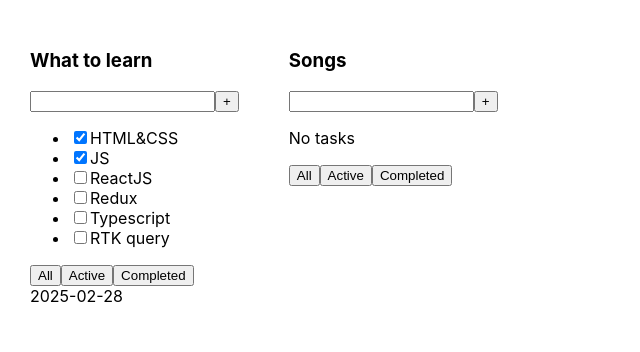
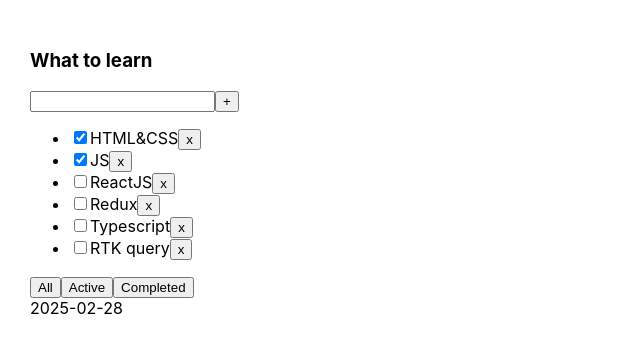
Before and after one commit to eliseevais/repeat-todolist, a React (Vite) app: page / in a window 1280 px wide. Shown: the top 352 px of the page, without its empty margins (0-640 px from the left). Built offline with nearby package versions, Linux system fonts and the light colour scheme.

Commit message:
sprint 01 week 02: add logic in TodolistItem, refactor Button

```diff
--- a/src/App.tsx
+++ b/src/App.tsx
@@ -1,24 +1,39 @@
 import './App.css'
-import {TodolistItem} from "./components/todolistItem.tsx";
-import {TaskType} from "./types.ts";
+import {TaskType, TodolistItem} from "./components/todolistItem.tsx";
+import {useState} from "react";
+
+export type FilterValuesTypes = "all" | "active" | "completed";
 
 export const App = () => {
 
   const tasks1: TaskType[] = [
-    { id: 1, title: 'HTML&CSS', isDone: true },
-    { id: 2, title: 'JS', isDone: true },
-    { id: 3, title: 'ReactJS', isDone: false },
-    { id: 4, title: 'Redux', isDone: false },
-    { id: 5, title: 'Typescript', isDone: false },
-    { id: 6, title: 'RTK query', isDone: false },
+    {id: 1, title: 'HTML&CSS', isDone: true},
+    {id: 2, title: 'JS', isDone: true},
+    {id: 3, title: 'ReactJS', isDone: false},
+    {id: 4, title: 'Redux', isDone: false},
+    {id: 5, title: 'Typescript', isDone: false},
+    {id: 6, title: 'RTK query', isDone: false},
   ]
 
-  const tasks2: TaskType[] = []
+  const [tasks, setTasks] = useState<TaskType[]>(tasks1);
+
+  const removeTask = (id: number) => {
+    const newTasks: TaskType[] = [];
+    for (let i = 0; i < tasks.length; i++) {
+      if (tasks[i].id !== id) {
+        newTasks.push(tasks[i]);
+      }
+    }
+    setTasks(newTasks);
+  }
 
   return (
-      <div className="app">
-        <TodolistItem title={"What to learn"} tasks={tasks1} date={"2025-02-28"}/>
-        <TodolistItem title={"Songs"} tasks={tasks2}/>
-      </div>
+    <div className="app">
+      <TodolistItem title={"What to learn"}
+                    tasks={tasks}
+                    date={"2025-02-28"}
+                    removeTask={removeTask}
+      />
+    </div>
   )
 }
--- a/src/components/button.tsx
+++ b/src/components/button.tsx
@@ -1,5 +1,8 @@
-import {ButtonPropsType} from "../types.ts";
+export type ButtonPropsType = {
+  title: string
+  onClick?: () => void
+}
 
-export const Button = ({ title }: ButtonPropsType) => {
-  return <button>{title}</button>
+export const Button = ({title, onClick}: ButtonPropsType) => {
+  return <button onClick={onClick}>{title}</button>
 }
--- a/src/components/todolistItem.tsx
+++ b/src/components/todolistItem.tsx
@@ -1,7 +1,42 @@
-import {TaskType, TodolistItemProps} from "../types.ts";
 import {Button} from "./button.tsx";
+import {FilterValuesTypes} from "../App.tsx";
+import {useState} from "react";
 
-export const TodolistItem = ({title, tasks, date}: TodolistItemProps) => {
+export type TodolistItemProps = {
+  title: string
+  tasks: TaskType[]
+  date?: string
+  removeTask: (tasksId: number) => void
+}
+
+export type TaskType = {
+  id: number,
+  title: string,
+  isDone: boolean
+}
+
+export const TodolistItem = (
+  {title, tasks, date, removeTask}: TodolistItemProps) => {
+
+  const [filter, setFilter] = useState<FilterValuesTypes>('all');
+
+  const getTasksForTodolist = (allTasks: TaskType[], newFilter: FilterValuesTypes) => {
+    switch (newFilter) {
+      case 'active':
+        return allTasks.filter(task => task.isDone === false)
+      case 'completed':
+        return allTasks.filter(task => task.isDone === true)
+      default:
+        return allTasks
+    }
+  }
+
+  const tasksForTodolist: TaskType[] = getTasksForTodolist(tasks, filter);
+
+  const onClickHandlerDeleteTask = (taskId: number) => {
+    removeTask(taskId);
+  }
+
   return (
     <div>
       <h3>{title}</h3>
@@ -12,20 +47,21 @@
       {tasks.length === 0
         ? (<p>No tasks</p>)
         : (<ul>
-          {tasks.map((task: TaskType) => {
+          {tasksForTodolist.map((task: TaskType) => {
             return (
               <li key={task.id}>
                 <input type={"checkbox"} checked={task.isDone}/>
                 <span>{task.title}</span>
+                <Button title={"x"} onClick={() => onClickHandlerDeleteTask(task.id)}/>
               </li>
             )
           })}
         </ul>)
       }
       <div>
-        <Button title={"All"}/>
-        <Button title={"Active"}/>
-        <Button title={"Completed"}/>
+        <Button title={"All"} onClick={() => setFilter("all")}/>
+        <Button title={"Active"} onClick={() => setFilter("active")}/>
+        <Button title={"Completed"} onClick={() => setFilter("completed")}/>
       </div>
       <div>{date}</div>
     </div>
```
Also changed, not shown: src/types.ts (deleted, +0 -15 lines).
